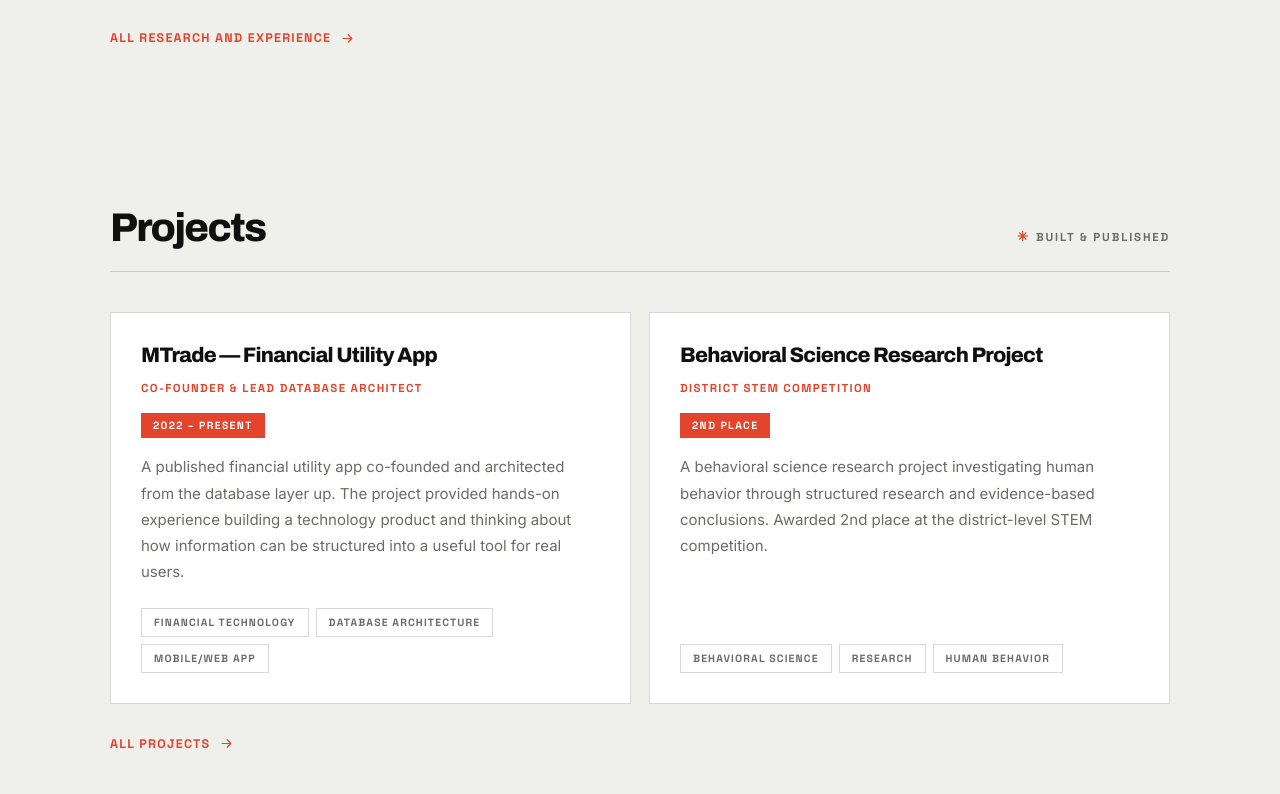
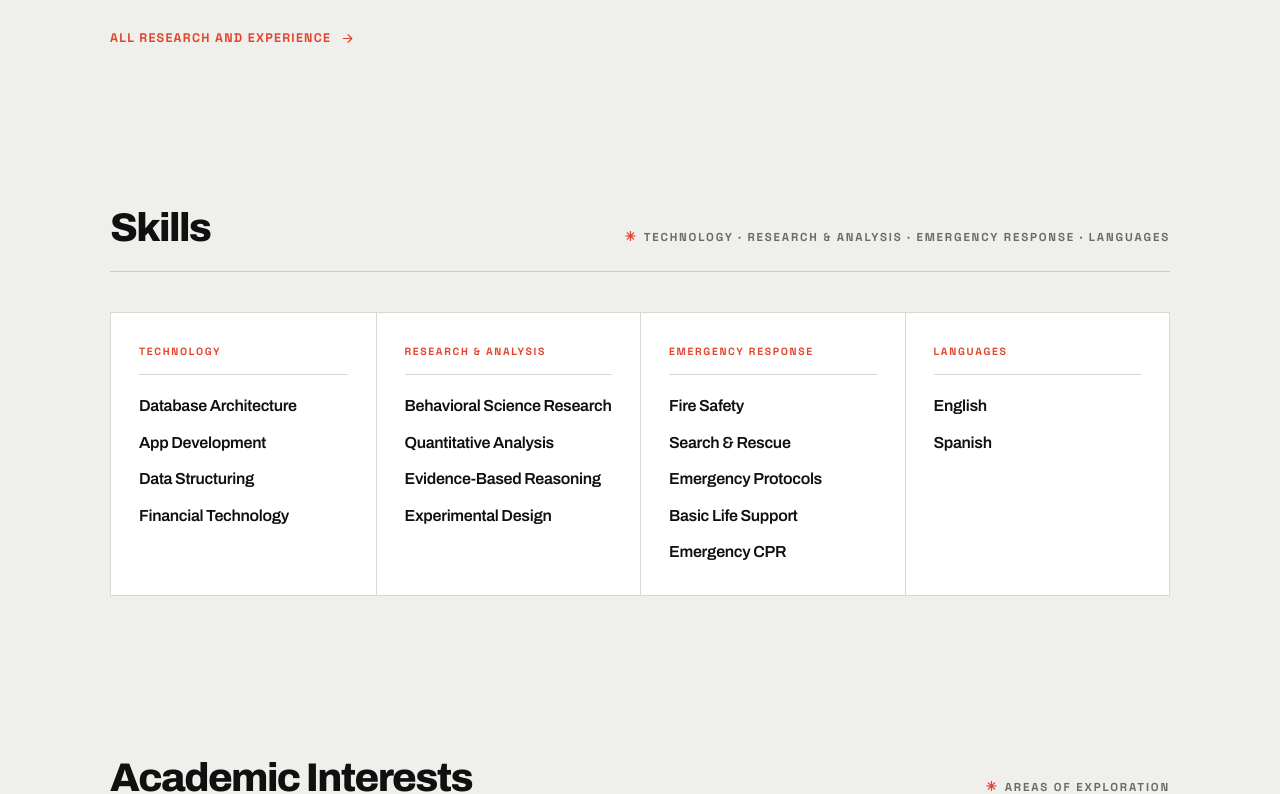
Before and after one commit to amitokamble8-pixel/harshil_portfolio_main, a React (Vite) app: page / in a window 1280 px wide. Shown: the part 1946-2740 px from the top of the page. Built offline with nearby package versions, Linux system fonts and the light colour scheme.

Commit message:
Update pages.jsx

```diff
--- a/src/pages.jsx
+++ b/src/pages.jsx
@@ -88,16 +88,6 @@
           ))}
         </div>
         <MoreLink to="/work">All research and experience</MoreLink>
-      </section>
-
-      <section className="section">
-        <SectionHead title="Projects" eyebrow="Built & Published" />
-        <div className="grid-2">
-          {PROJECTS.filter((p) => p.featured).map((p, i) => (
-            <Reveal key={p.name} delay={i * 90}><ProjectCard p={p} /></Reveal>
-          ))}
-        </div>
-        <MoreLink to="/projects">All projects</MoreLink>
       </section>
 
       <section className="section">
```
